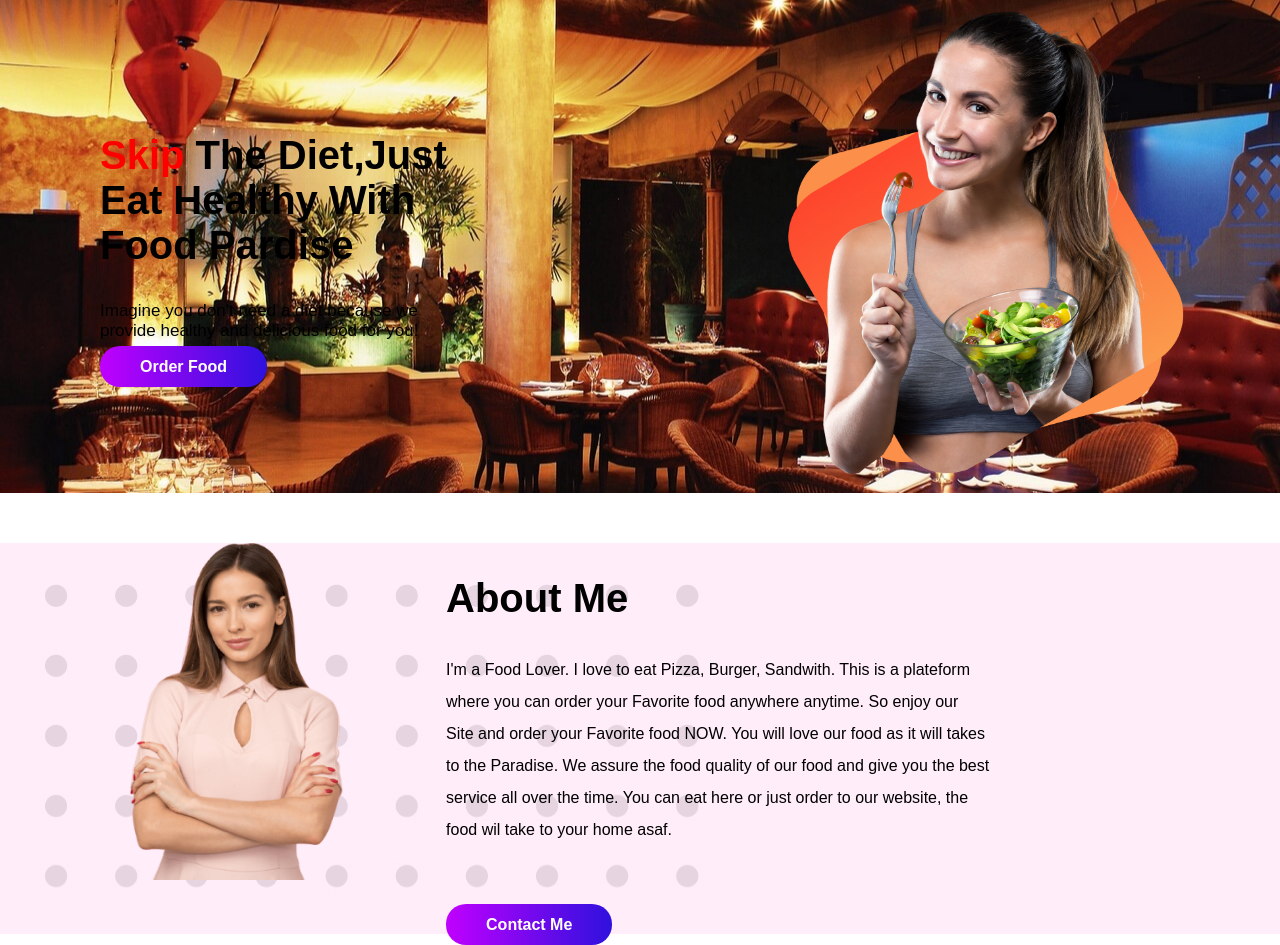
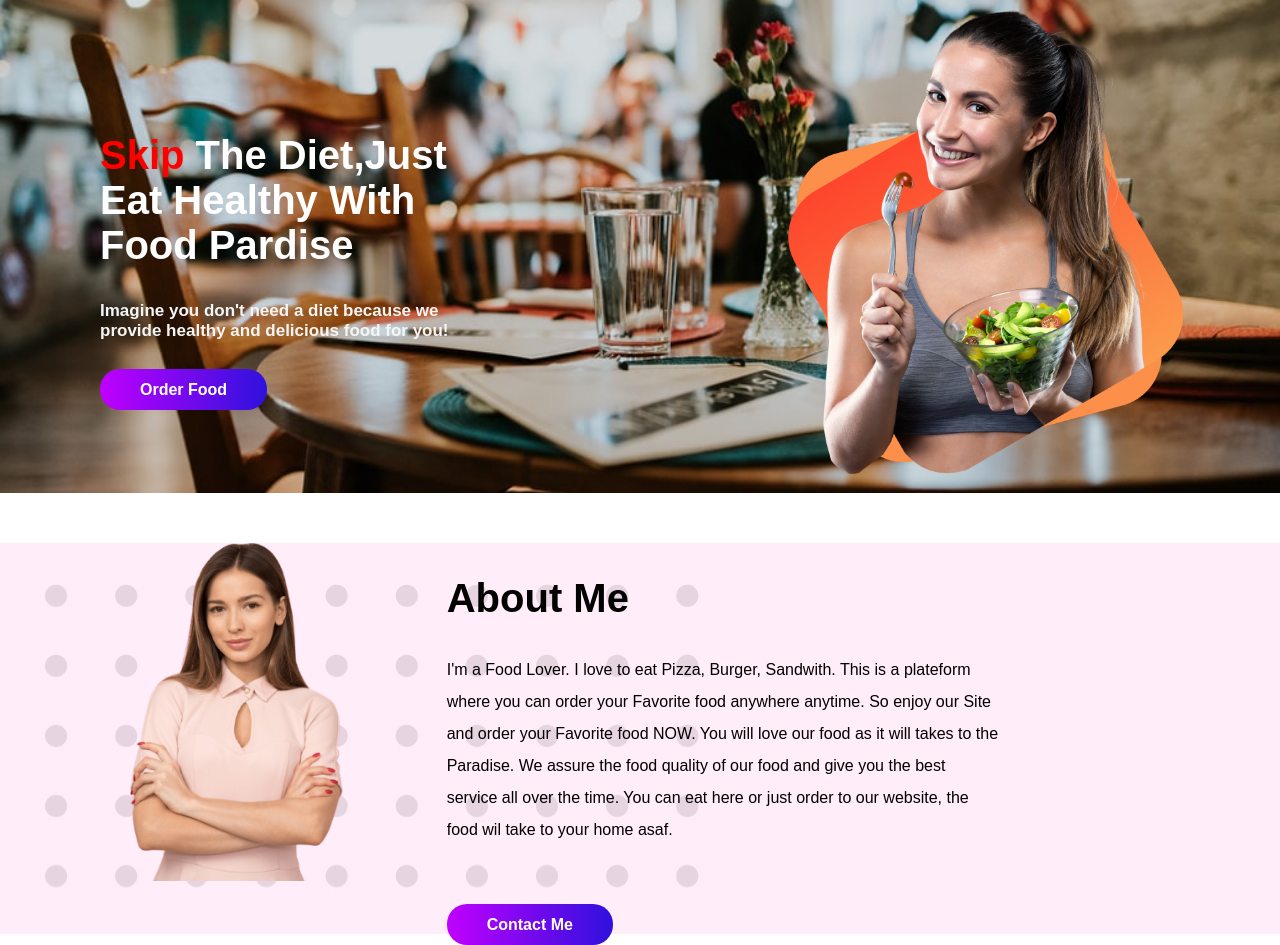
Before and after one commit to monjur15/food_paradise, a plain HTML site: page index.html in a window 1280 px wide. Drawn offline with Linux system fonts and the light colour scheme; a web font is replaced by a local one.

Commit message:
changed backgroung

```diff
--- a/css/style.css
+++ b/css/style.css
@@ -17,19 +17,28 @@ body h1{
    font-family: 'Otomanopee One', sans-serif;
 
 
+
 }
 
 
 .top_section{
     display: flex;
-    background-image: url(restaurant-2.jpg);
+    background-image: url(55.jpg);
     background-attachment: fixed;
     background-position: center;
     background-repeat: no-repeat;
     background-size: cover;
 
 
+}
 
+.top_section h1{
+    color:white;
+}
+.top_section p{
+    color: whitesmoke;
+    font-weight: 700;
+    margin-bottom: 40px;
 }
 .top_section img{
     width: 85%;
@@ -94,7 +103,7 @@ body h1{
 }
 
 .mid_half2 p{
-    padding-right: 290px;
+    padding-right: 280px;
     line-height: 2em;
     margin-bottom: 70px;
 }
```
Also changed, not shown: css/55.jpg (added), css/88.jpg (added), css/91.jpg (added), css/bgd.jpg (added), css/wp1874195.jpg (added), 1 other file.
